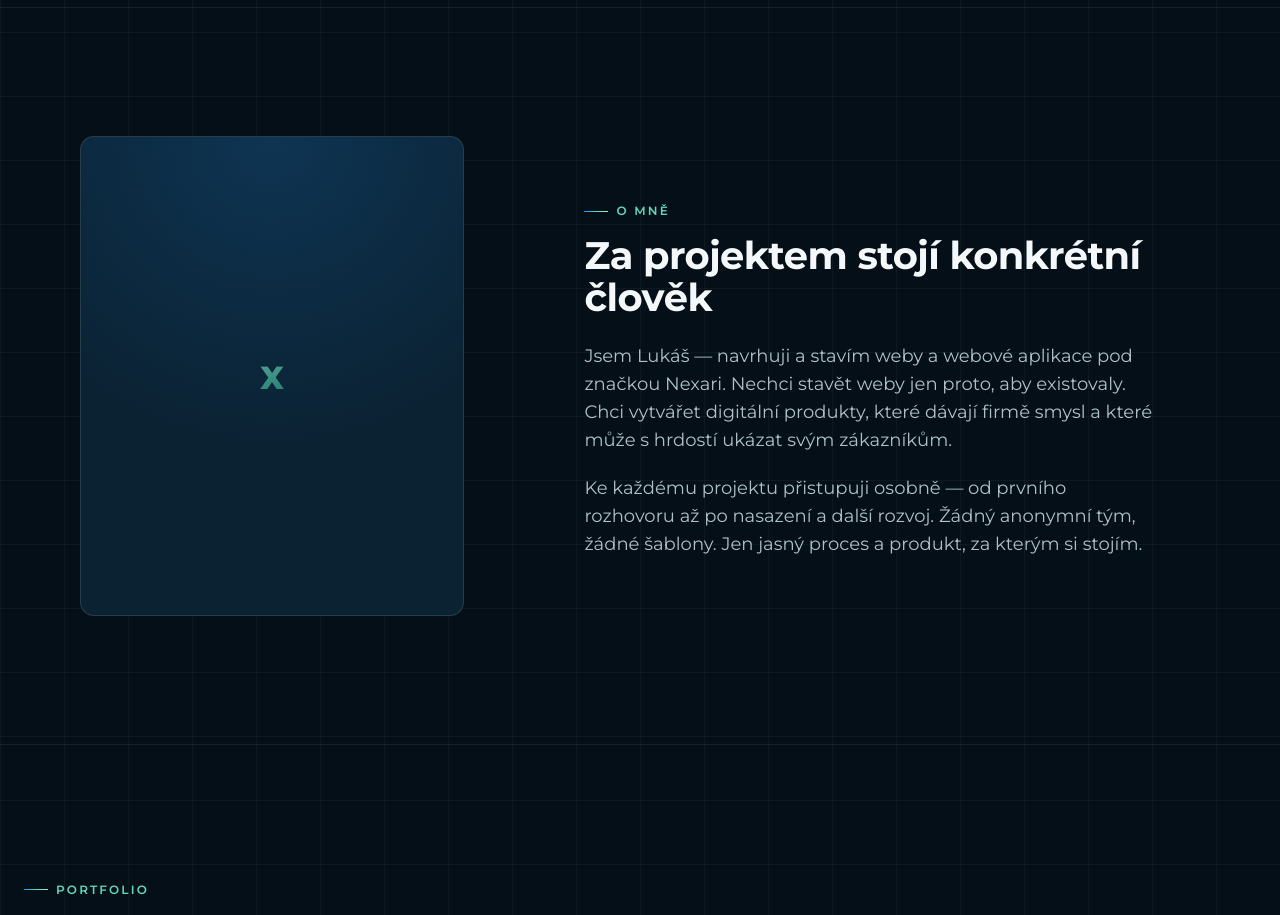
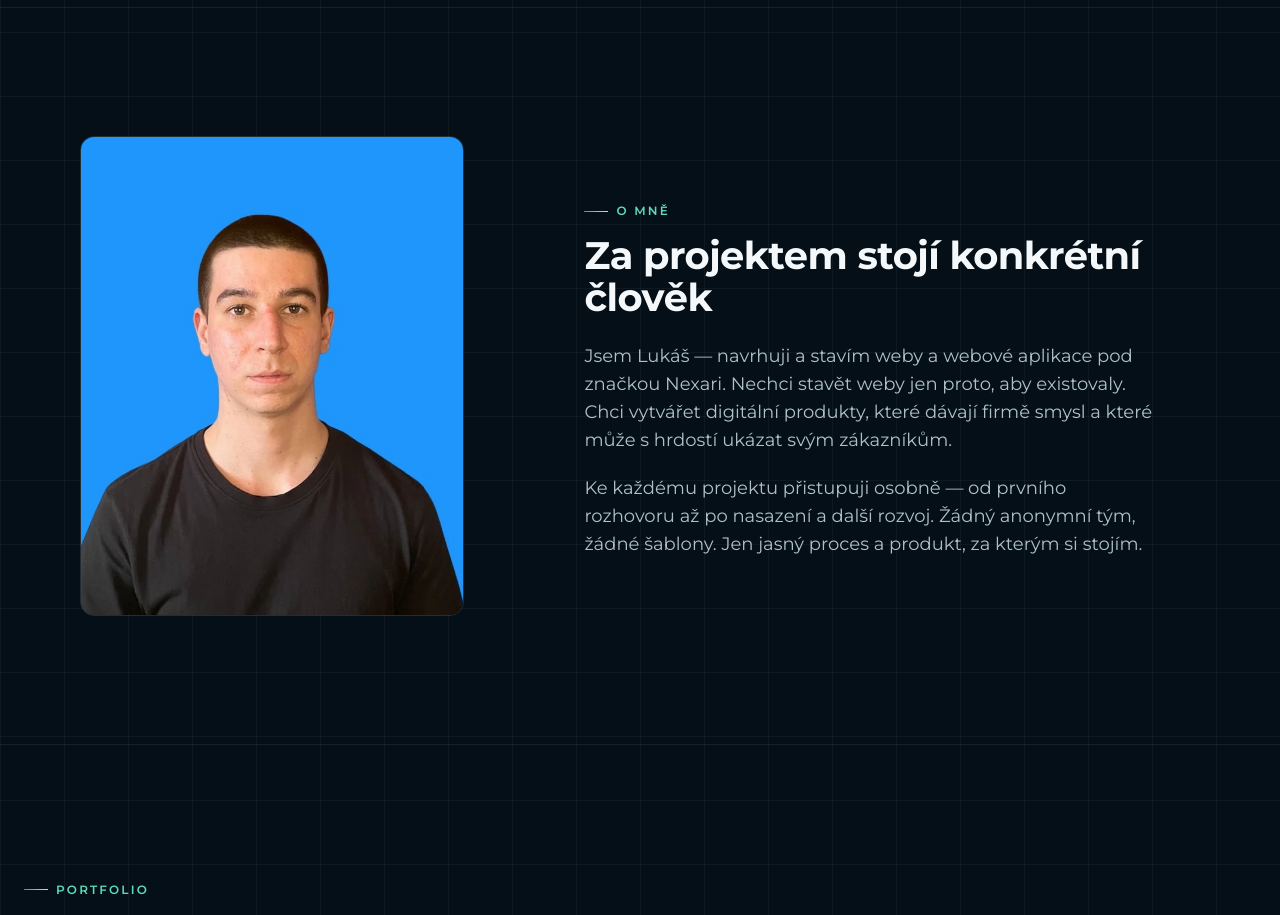
Before and after one commit to lukasekkondelik-oss/nexari-web, a Next.js app: page / in a window 1280 px wide. Shown: the part 2400-3315 px from the top of the page. Built offline with nearby package versions, Linux system fonts and the light colour scheme; no server answers.

Commit message:
Add a real photo to the About section
Replaces the placeholder logo-mark card in "O mně" with the supplied
headshot, filling the existing 4:5 portrait frame.

Co-Authored-By: Claude Sonnet 5 <noreply@anthropic.com>
Claude-Session: https://claude.ai/code/session_01H86X3h7oTtcToEn6W45wg4

```diff
--- a/components/sections/About.tsx
+++ b/components/sections/About.tsx
@@ -1,17 +1,21 @@
+import Image from "next/image";
 import { SectionHeader } from "@/components/ui/SectionHeader";
 import { Reveal } from "@/components/ui/Reveal";
-import { Logo } from "@/components/Logo";
 
 export function About() {
   return (
     <section id="o-mne" className="scroll-mt-24 border-t border-line-subtle py-24 lg:py-32">
       <div className="container grid gap-12 lg:grid-cols-[0.85fr_1.15fr] lg:items-center lg:gap-16">
         <Reveal>
-          <div className="relative mx-auto aspect-[4/5] w-full max-w-sm overflow-hidden rounded-lg border border-line bg-bg-elevated">
-            <div className="absolute inset-0 bg-radial-glow" aria-hidden="true" />
-            <div className="flex h-full items-center justify-center">
-              <Logo variant="mark" className="h-16 w-16 opacity-60" />
-            </div>
+          <div className="relative mx-auto aspect-[4/5] w-full max-w-sm overflow-hidden rounded-lg border border-line">
+            <Image
+              src="/people/lukas.webp"
+              alt="Lukáš — zakladatel Nexari"
+              width={800}
+              height={800}
+              sizes="(min-width: 1024px) 380px, 90vw"
+              className="h-full w-full object-cover"
+            />
           </div>
         </Reveal>
 
```
Also changed, not shown: public/people/lukas.webp (added).
